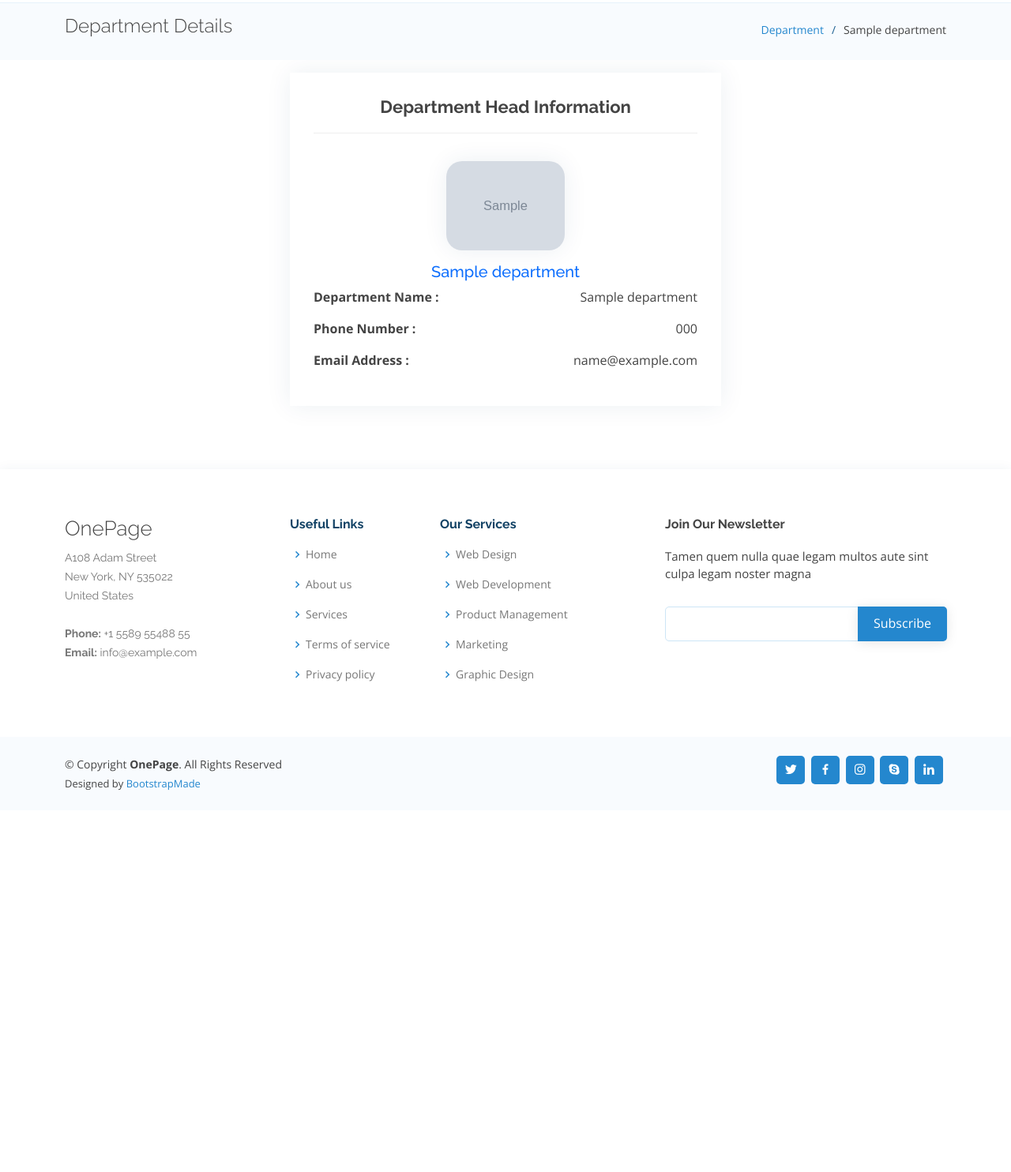
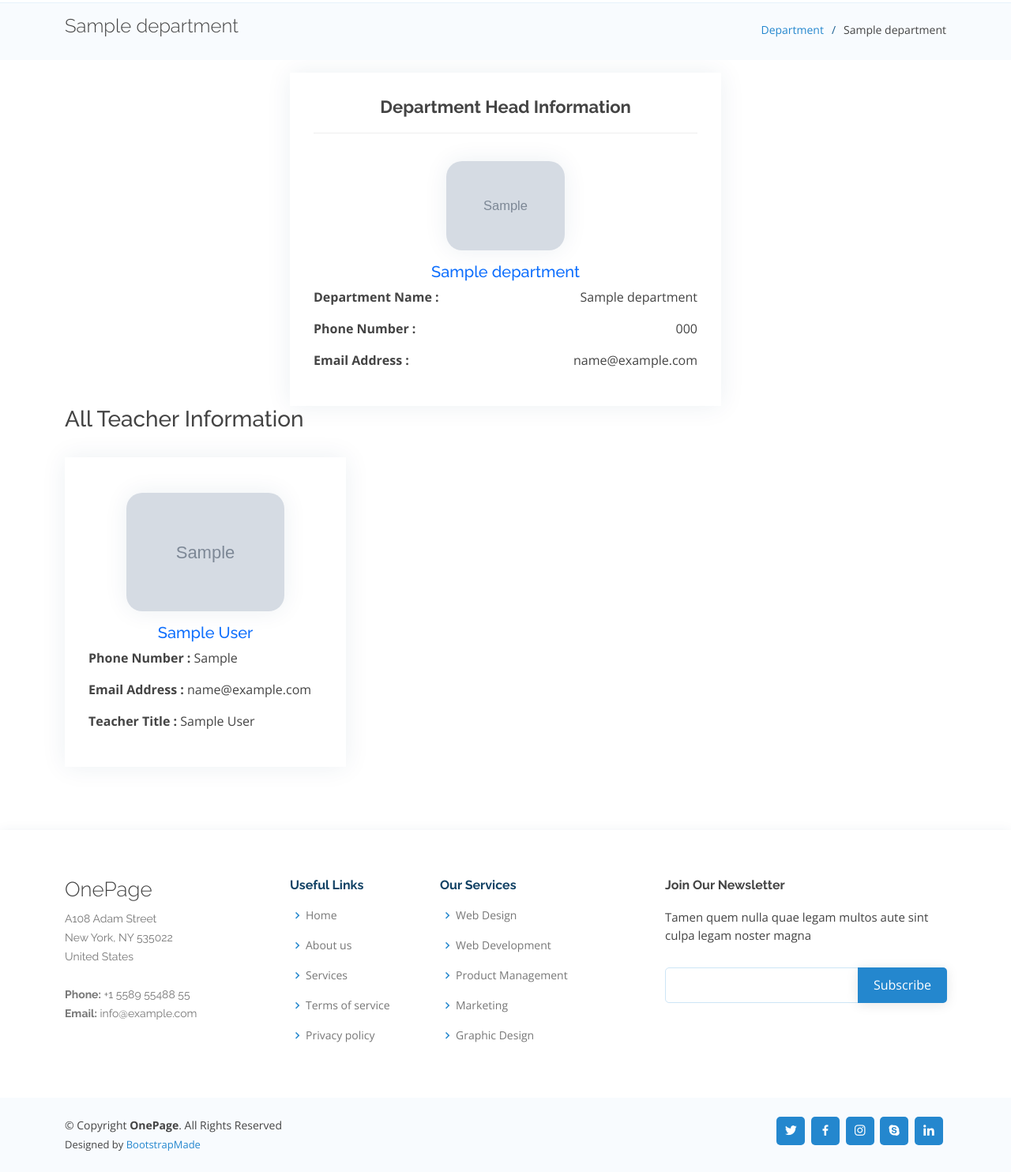
Before and after one commit to AlgorithmsUnlocks/lums-supervisor, a PHP site: page /department.php?source=single_department_view&id=1 in a window 1280 px wide. Shown: the part 97-1581 px from the top of the page at 79% size. Before the commit the page ends 1098 px from the top, so only its background shows below. Run offline with PHP 8.4, Linux system fonts and the light colour scheme; tables that the repository leaves empty or names only in its code hold one stand-in row (values such as "Sample post"); grey boxes marked "Sample" are stand-in pictures.

Commit message:
first commit

```diff
--- a/components/department_components/single_department_view.php
+++ b/components/department_components/single_department_view.php
@@ -4,7 +4,6 @@ if(isset($_GET['id'])){
 }else{
     header("Location: faculty.php");
 }
-
 $query = "SELECT * FROM `department` WHERE department_id='$id'";
 $query_fetch_department = mysqli_query($connection,$query);
 confirmQuery($query_fetch_department);
@@ -25,7 +24,7 @@ while ($row = mysqli_fetch_assoc($query_fetch_department)) {
     <div class="container">
 
         <div class="d-flex justify-content-between align-items-center">
-            <h2>Department Details</h2>
+            <h2><?php echo $department_name?></h2>
             <ol>
                 <li><a href="department.php">Department</a></li>
                 <li><?php echo $head_name; ?></li>
@@ -65,6 +64,51 @@ while ($row = mysqli_fetch_assoc($query_fetch_department)) {
             </div>
 
         </div>
+        <div class="row gy-4">
+            <h3> All Teacher Information </h3>
+
+            <?php
+            $query = "SELECT * FROM `faculty_teachers` WHERE teacher_department_id=$id";
+            $query_run = mysqli_query($connection,$query);
+            $faculty_teachers_count = mysqli_num_rows($query_run);
+
+            if($faculty_teachers_count > 0){
+            while($row = mysqli_fetch_assoc($query_run)){
+
+            $teacher_id = $row['teacher_id'];
+            $faculty_id = $row['faculty_id'];
+            $teacher_department_id = $row['teacher_department_id'];
+            $teacher_name= $row['teacher_name'];
+            $teacher_title= $row['teacher_title'];
+            $teacher_email = $row['teacher_email'];
+            $teacher_cell = $row['teacher_cell'];
+            $education_bg_conduct_course = substr($row['education_bg_conduct_course'],0,20);
+            $teacher_photo = $row['teacher_photo'];
+            ?>
+
+            <div class="col-lg-4">
+
+                <div class="portfolio-info">
+                    <div class="text-center">
+                        <img src="upload/<?php echo $teacher_photo ?>" class="img-fluid" style="height: 150px; border-radius: 20px; box-shadow: 0px 0 30px rgb(18 66 101 / 8%); margin: 15px 0;"/>
+                        <h5 class="text-primary"> <?php echo $teacher_name ?></h5>
+                    </div>
+                    <div class="personals">
+<!--                        <p><strong>Department Name : </strong> --><?php //echo $teacher_department_id?><!--</p>-->
+                        <p><strong>Phone Number : </strong> <?php echo $teacher_cell?></p>
+                        <p><strong>Email Address : </strong> <?php echo $teacher_email?></p>
+                        <p><strong>Teacher Title : </strong> <?php echo $teacher_title?></p>
+                    </div>
+
+                </div>
+            </div>
+
+            <?php
+                }
+            }
+            ?>
+
+        </div>
 
     </div>
 </section><!-- End Portfolio Details Section -->
```
Also changed, not shown: admin/components_faculty_teacher/view_faculty_teacher.php (+5 -5 lines), upload/graduation.png (added).
